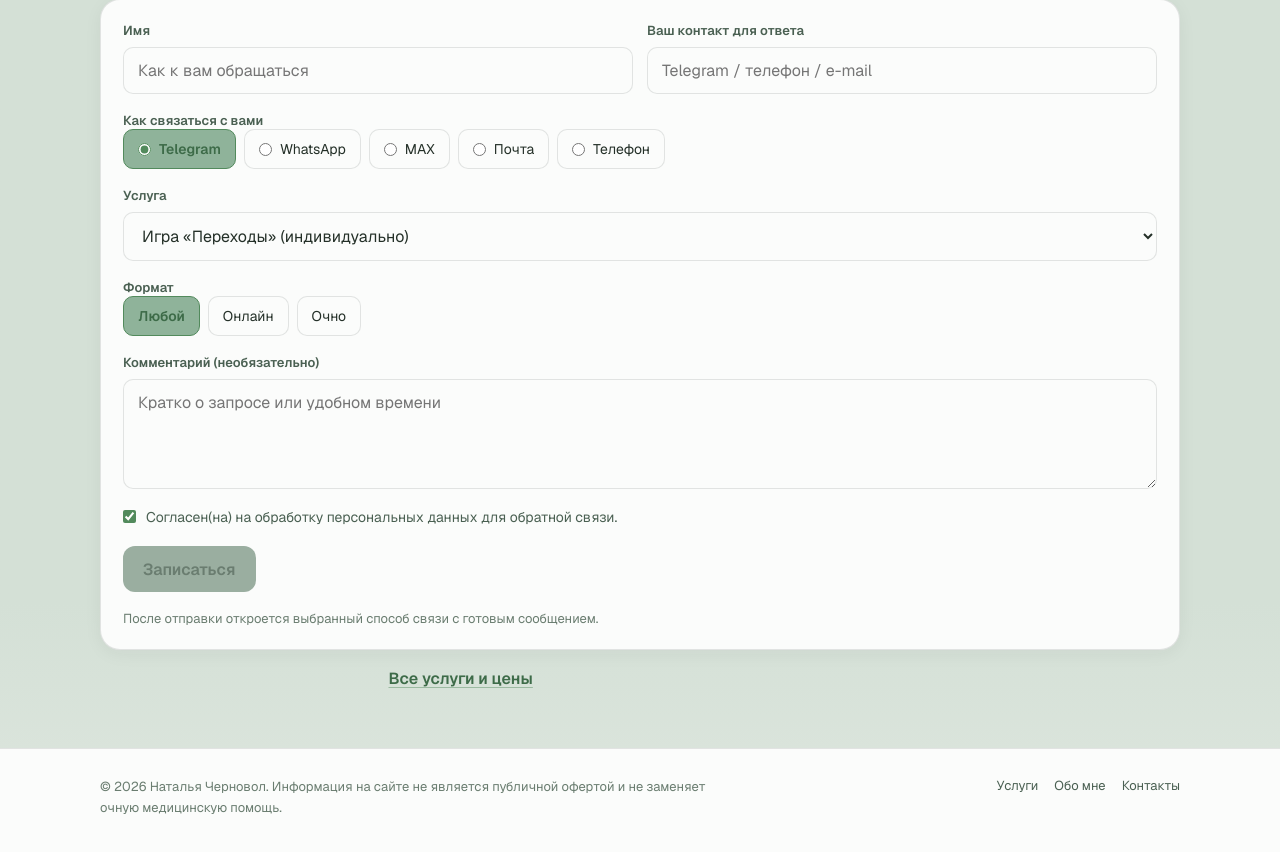
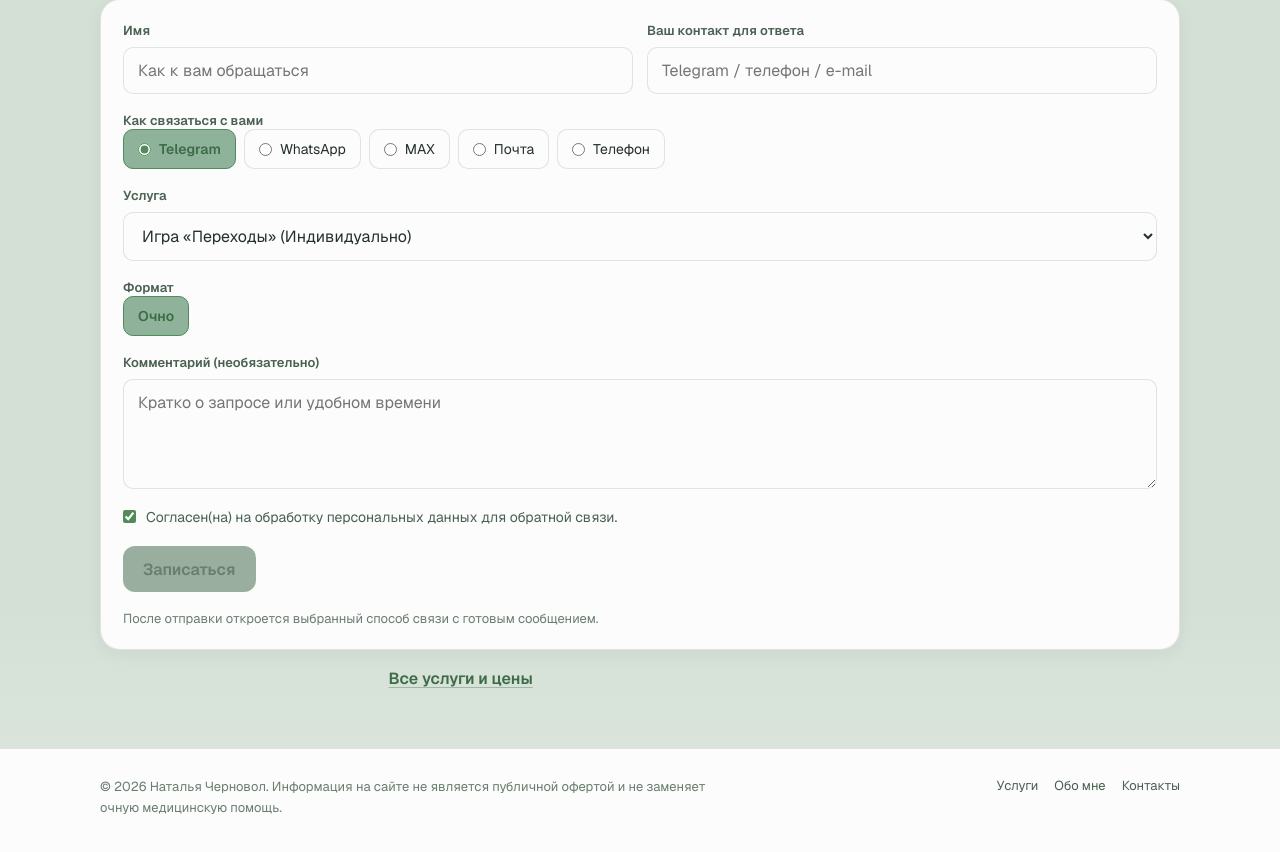
Before and after one commit to Jelydade/chernovol_na_landing, a Next.js app: page /games/perehody in a window 1280 px wide. Shown: the part 1995-2847 px from the top of the page. Built offline with nearby package versions, Linux system fonts and the light colour scheme.

Commit message:
corrected

```diff
--- a/content/education.json
+++ /dev/null
@@ -1,7 +0,0 @@
-[
-  "Высшее психологическое образование",
-  "Гештальт-терапия — базовый и продвинутый курс",
-  "Регулярная личная терапия",
-  "Супервизия (индивидуальная и групповая)",
-  "Повышение квалификации по трансформационным играм"
-]
--- a/content/services.json
+++ b/content/services.json
@@ -1,9 +1,10 @@
 {
   "labels": {
     "consultation": "Консультация психолога",
-    "game-money-individual": "Игра «Территория денег» (индивидуально)",
-    "game-perehody-individual": "Игра «Переходы» (индивидуально)",
-    "game-group": "Групповая игра"
+    "game-money-individual": "Игра «Территория денег» (Индивидуально)",
+    "game-money-group": "Игра «Территория денег» (Группа)",
+    "game-perehody-individual": "Игра «Переходы» (Индивидуально)",
+    "game-perehody-group": "Игра «Переходы» (Группа)"
   },
   "items": [
     {
--- a/src/components/landing/ContactForm.tsx
+++ b/src/components/landing/ContactForm.tsx
@@ -1,7 +1,7 @@
 "use client";
 
 import { useMemo, useState } from "react";
-import { type ServiceId, serviceLabels } from "@/lib/site-data";
+import { type ServiceId, bookingServiceIds, isGameService, serviceLabels } from "@/lib/site-data";
 import {
   type ApplicationFormState,
   type ContactChannel,
@@ -37,7 +37,7 @@ export const ContactForm = ({ defaultService = "consultation" }: ContactFormProp
     name: "",
     contact: "",
     service: defaultService,
-    format: "any",
+    format: isGameService(defaultService) ? "offline" : "any",
     topic: "",
     consent: true,
     contactChannel: "telegram",
@@ -58,6 +58,24 @@ export const ContactForm = ({ defaultService = "consultation" }: ContactFormProp
     setCopied(false);
     setState((prev) => ({ ...prev, [key]: value }));
   };
+
+  const setService = (service: ServiceId) => {
+    setSubmitted(false);
+    setCopied(false);
+    setState((prev) => ({
+      ...prev,
+      service,
+      format: isGameService(service) ? "offline" : prev.format,
+    }));
+  };
+
+  const formatOptions = isGameService(state.service)
+    ? ([["offline", "Очно"]] as const)
+    : ([
+        ["any", "Любой"],
+        ["online", "Онлайн"],
+        ["offline", "Очно"],
+      ] as const);
 
   const copyMessage = async (message: string) => {
     try {
@@ -178,9 +196,9 @@ export const ContactForm = ({ defaultService = "consultation" }: ContactFormProp
         <select
           className={styles.select}
           value={state.service}
-          onChange={(e) => setField("service", e.target.value as ServiceId)}
+          onChange={(e) => setService(e.target.value as ServiceId)}
         >
-          {(Object.keys(serviceLabels) as ServiceId[]).map((id) => (
+          {bookingServiceIds.map((id) => (
             <option key={id} value={id}>
               {serviceLabels[id]}
             </option>
@@ -191,13 +209,7 @@ export const ContactForm = ({ defaultService = "consultation" }: ContactFormProp
       <fieldset className={styles.segmented} aria-label="Формат">
         <legend className={styles.label}>Формат</legend>
         <div className={styles.segRow}>
-          {(
-            [
-              ["any", "Любой"],
-              ["online", "Онлайн"],
-              ["offline", "Очно"],
-            ] as const
-          ).map(([value, label]) => (
+          {formatOptions.map(([value, label]) => (
             <button
               key={value}
               type="button"
--- a/src/lib/site-data.ts
+++ b/src/lib/site-data.ts
@@ -1,13 +1,23 @@
 import siteJson from "../../content/site.json";
 import servicesJson from "../../content/services.json";
 import reviewsJson from "../../content/reviews.json";
-import educationJson from "../../content/education.json";
 
 export type ServiceId =
   | "consultation"
   | "game-money-individual"
+  | "game-money-group"
   | "game-perehody-individual"
-  | "game-group";
+  | "game-perehody-group";
+
+export const bookingServiceIds: ServiceId[] = [
+  "consultation",
+  "game-money-individual",
+  "game-money-group",
+  "game-perehody-individual",
+  "game-perehody-group",
+];
+
+export const isGameService = (service: ServiceId) => service !== "consultation";
 
 export type SiteConfig = typeof siteJson;
 export type Review = (typeof reviewsJson)[number];
@@ -18,4 +28,3 @@ export const services: Service[] = servicesJson.items;
 export const serviceLabels: Record<ServiceId, string> = servicesJson.labels;
 
 export const reviews: Review[] = reviewsJson;
-export const education: string[] = educationJson;
--- a/src/lib/site.ts
+++ b/src/lib/site.ts
@@ -2,7 +2,6 @@ export {
   site,
   services,
   reviews,
-  education,
   serviceLabels,
   type ServiceId,
   type SiteConfig,
```
Also changed, not shown: content/games/territoriya-deneg.md (+3 -3 lines), src/app/about/about.module.css (+0 -22 lines), src/app/about/page.tsx (+6 -17 lines).
